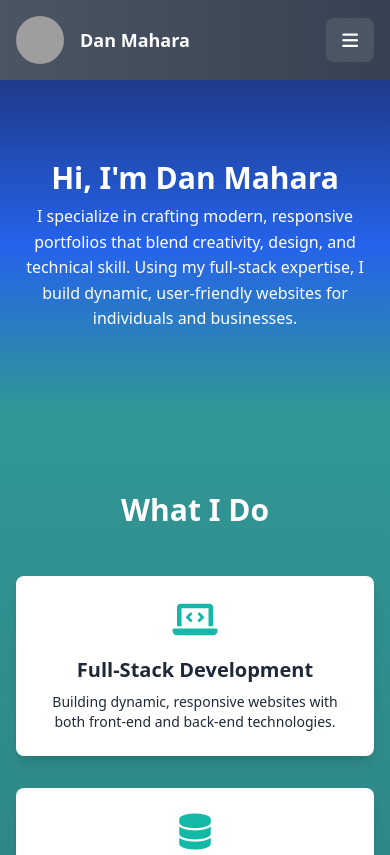
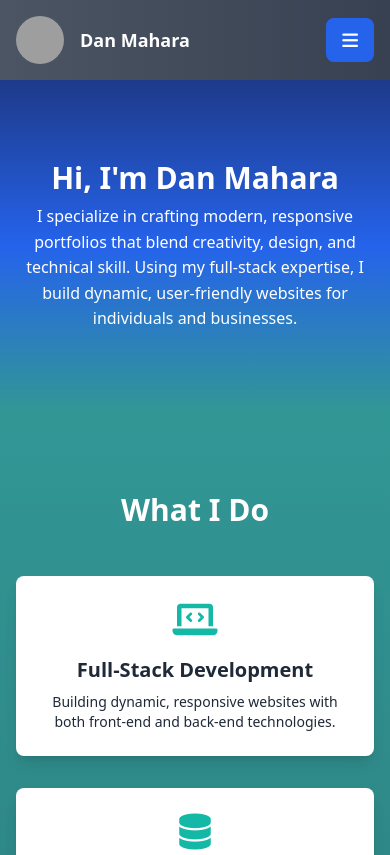
Before and after one commit to danmahara/my-portfolio, a website: page index.html in a window 390 px wide. Shown: the top 855 px of the page. Drawn offline with nearby package versions, Linux system fonts and the light colour scheme; grey boxes are pictures that could not be loaded.

Commit message:
update toggle button bg color

```diff
--- a/index.html
+++ b/index.html
@@ -87,7 +87,7 @@
                     <a href="/" class="hover:text-gray-300">Dan Mahara</a>
                 </div>
             </div>
-            <button id="menu-button" class="block sm:hidden px-4 py-2 bg-gray-600 hover:bg-gray-700 rounded-lg">
+            <button id="menu-button" class="block sm:hidden px-4 py-2 bg-blue-600 hover:bg-blue-700 rounded-lg">
                 <i class="fas fa-bars"></i>
             </button>
         </div>
```
